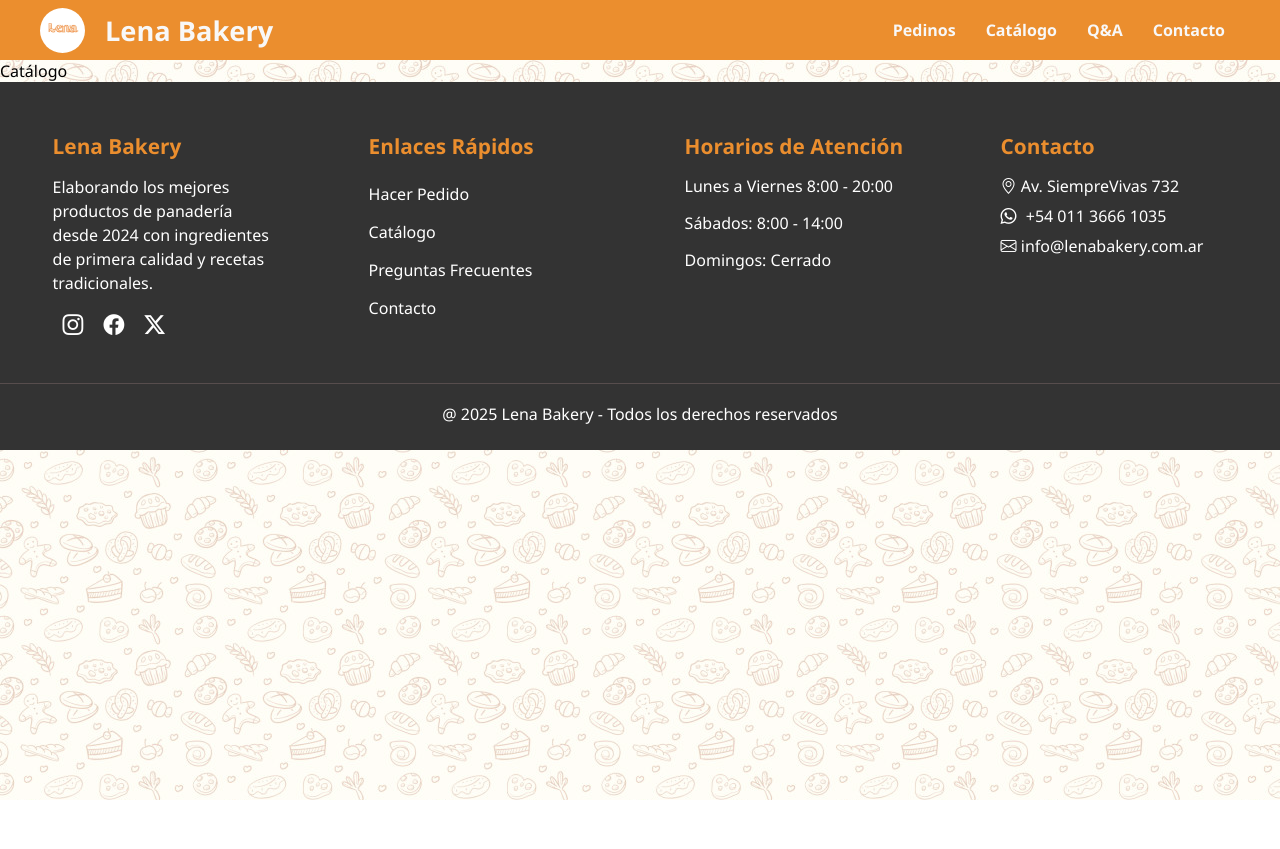
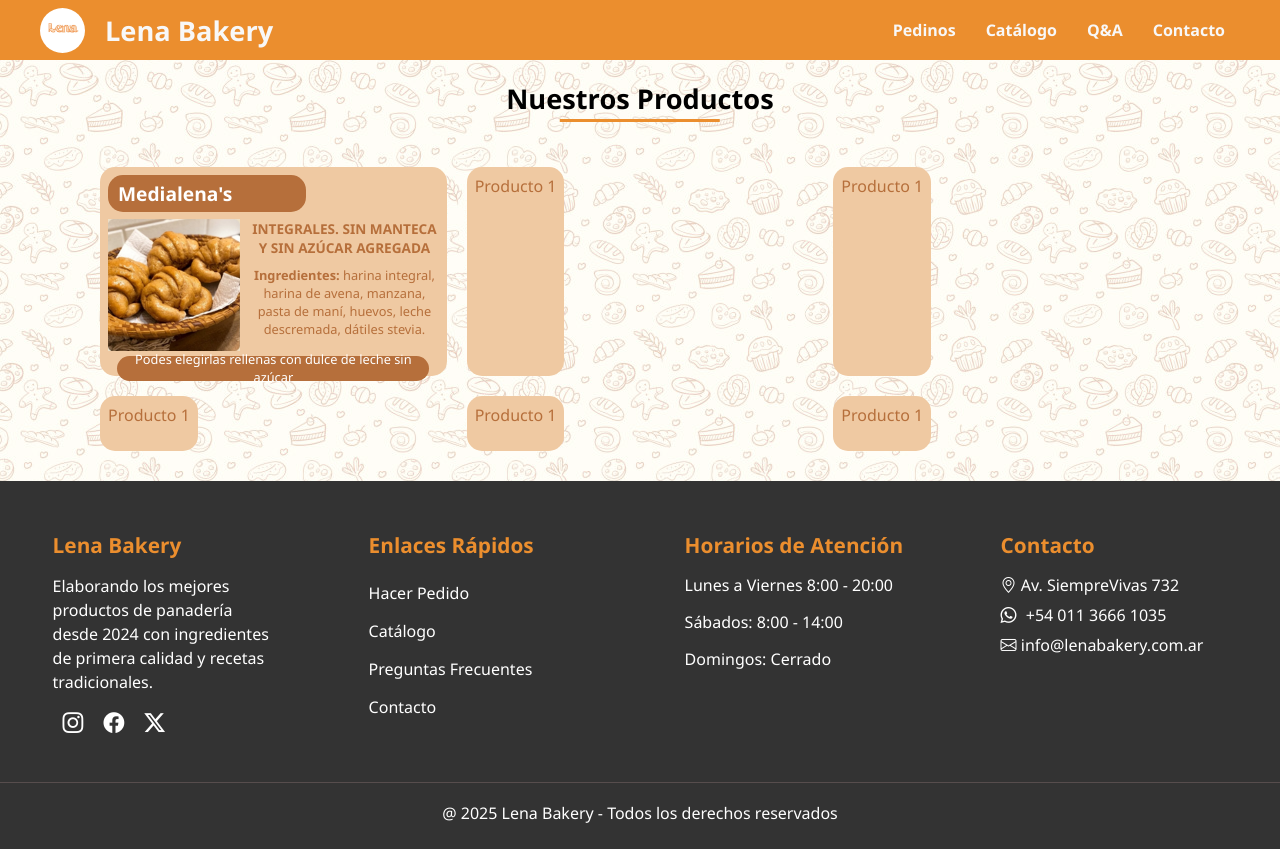
Before and after one commit to nunezjorgepy/Lena-Bakery, a React (Vite) app: page /catalogo in a window 1280 px wide. Before the commit the page ends 800 px from the top, so only its background shows below. Built offline with nearby package versions, Linux system fonts and the light colour scheme.

Commit message:
Creada el contenedor grid del catálogo, además del título principal de la página. Creado el boceto de componente para cada producto.

```diff
--- a/src/components/HeaderComponent.jsx
+++ b/src/components/HeaderComponent.jsx
@@ -19,7 +19,7 @@ function HeaderComponent() {
                 </div>
                 <div className="links-container" ref={linksRef}>
                     <Link className='header-link' to='/buy'>Pedinos</Link>
-                    <Link className='header-link' to='/'>Catálogo</Link>
+                    <Link className='header-link' to='/catalogo'>Catálogo</Link>
                     <Link className='header-link' to='/'>Q&A</Link>
                     <Link className='header-link' to='/'>Contacto</Link>
                 </div>
--- a/src/index.css
+++ b/src/index.css
@@ -12,6 +12,16 @@ body {
   background-color: rgba(255, 255, 255, .7);
   background-blend-mode: lighten;
   padding-top: var(--header-height);
+}
+
+main {
+    max-width: var(--main-content-max-width);
+    margin: auto;
+    display: flex;
+    flex-direction: column;
+    align-items: center;
+    justify-content: center;
+    position: relative;
 }
 
 button {
--- /dev/null
+++ b/src/pages/CatalogoPage.css
@@ -0,0 +1,94 @@
+@import url('../variables.css');
+
+.product-grid-container {
+    margin: 30px 0;
+    width: 90%;
+    display: grid;
+    grid-template-columns: 1fr 1fr 1fr;
+    gap: 20px;
+}
+
+.product {
+    color: var(--name--font-color);
+    background-color: var(--description-bg-color);
+    padding: 8px 8px;
+    padding-bottom: 25px;
+    border-radius: 15px;
+    position: relative;
+    transition: all .3s ease;
+}
+.product:hover {
+    z-index: 10;
+    transform: scale(1.2);
+}
+
+/*
+==================
+Nombre
+==================
+*/
+.catalogo-h2 {
+    width: 60%;
+    font-size: 1.2rem;
+    color: white;
+    padding: 5px 10px;
+    margin-bottom: 7px;
+    background-color: var(--name--font-color);
+    border-radius: 15px;
+}
+
+/*
+==================
+Información
+==================
+*/
+.product-info {
+    display: flex;
+    gap: 10px;
+}
+.product-image-name {
+    display: flex;
+}
+.product-image {
+    width: 40%;
+}
+.catalogo-h3 {
+    font-size: .85rem;
+    text-align: center;
+    margin-bottom: 9px;
+}
+
+/*
+==================
+Ingredientes
+==================
+*/
+.product-ingredientes {
+    font-size: .8rem;
+    text-align: center;
+}
+.product-span {
+    font-weight: bold;
+}
+
+/*
+==================
+Infor Extra
+==================
+*/
+.product-extra-info {
+    position: absolute;
+    width: 90%;
+    text-align: center;
+    height: var(--extra-info-height);
+    border-radius: calc(var(--extra-info-height) / 2);
+    bottom: -5px;
+    left: 50%;
+    transform: translateX(-50%);
+    background-color: var(--name--font-color);
+    color: white;
+    font-size: .8rem;
+    display: flex;
+    align-items: center;
+    justify-content: center;
+}
--- a/src/pages/CatalogoPage.jsx
+++ b/src/pages/CatalogoPage.jsx
@@ -1,11 +1,53 @@
-import FooterComponent from "../components/FooterComponent"
-import HeaderComponent from "../components/HeaderComponent"
+import FooterComponent from "../components/FooterComponent";
+import HeaderComponent from "../components/HeaderComponent";
+
+import './CatalogoPage.css';
+import products from '../constants/product-list.js'
 
 function CatalogoPage() {
+  console.log(products);
+
   return (
     <>
         <HeaderComponent />
-        <div>Catálogo</div>
+        <main id="catalogo-main">
+          <h2 className="buy-h2">Nuestros Productos</h2>
+          <div className="product-grid-container">
+
+            {/* Producto */}
+            <div className="product">
+              {/* Nombre */}
+              <h2 className="catalogo-h2">{products[0].name}</h2>
+
+              <div className="product-info-container">
+                <div className="product-info">
+
+                  {/* Información */}
+                    {/* Imagen */}
+                    <img className="product-image" src={products[0].image} alt="Imagen del producto" />
+
+                  <div className="description">
+                    {/* Descripción */}
+                    <h3 className="catalogo-h3">{products[0].description}</h3>
+
+                    {/* Ingredientes */}
+                    <p className="product-ingredientes">
+                      <span className="product-span">Ingredientes: </span>{products[0].ingredients}
+                    </p>
+                  </div>
+                </div>
+              </div>
+              {/* Info Extra */}
+              <div className="product-extra-info">Podes elegirlas rellenas con dulce de leche sin azúcar</div>
+            </div>
+
+            <div className="product">Producto 1</div>
+            <div className="product">Producto 1</div>
+            <div className="product">Producto 1</div>
+            <div className="product">Producto 1</div>
+            <div className="product">Producto 1</div>
+          </div>
+        </main>
 
         <FooterComponent />
     </>
--- a/src/variables.css
+++ b/src/variables.css
@@ -11,6 +11,8 @@
     --border-color: rgb(217, 214, 214);
     --whatsapp-color: #25D366;
     --whasapp-hover-color: #128C7E;
+    --name--font-color: rgb(182, 111, 59);
+    --description-bg-color: rgb(239, 201, 162);
 
     /* MEDIDAS */
     --main-content-max-width: 1200px;
@@ -19,6 +21,7 @@
     --header-height-500-screen: 80px;
     --main-width-percentage: 90%;
     --footer-text-gap: 8px;
+    --extra-info-height: 25px;
 
     /* TIEMPOS */
     --transitions-time: 0.3s;
```
